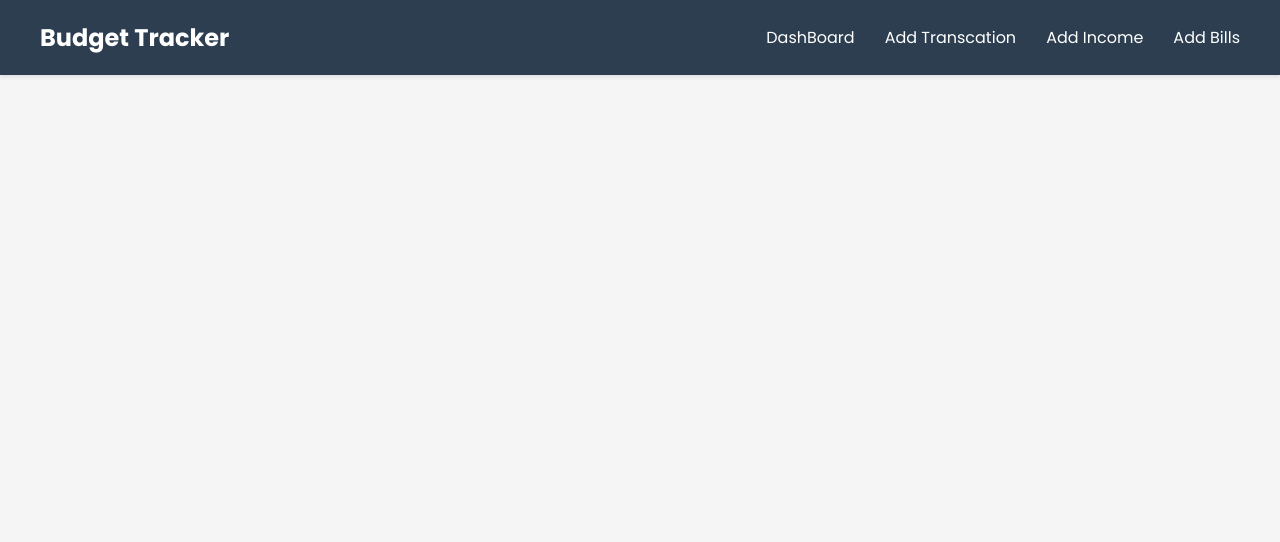
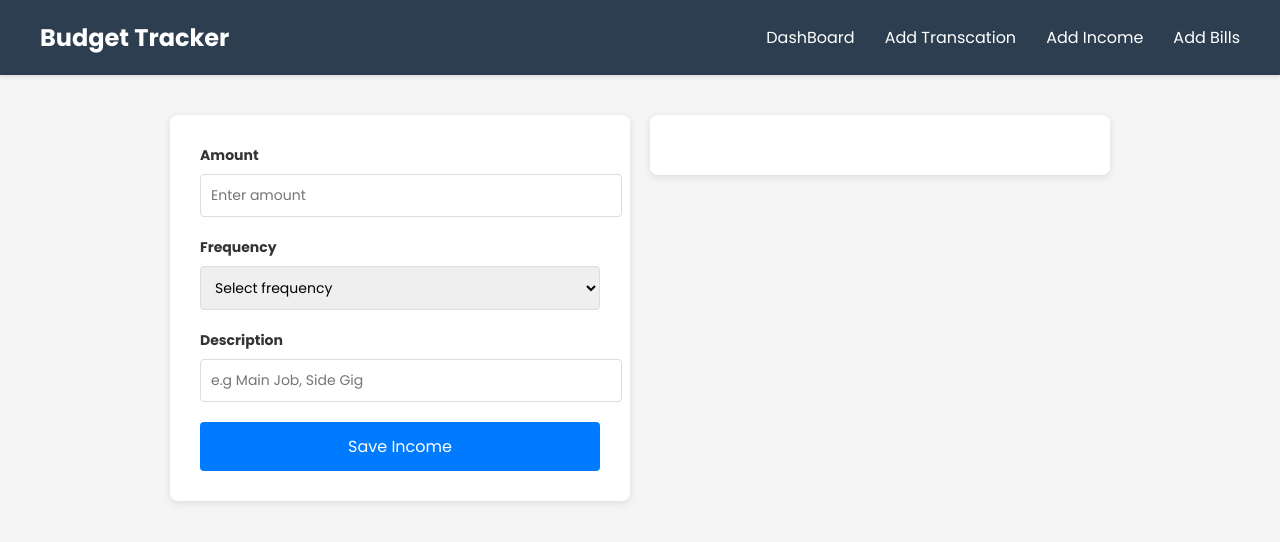
Before and after one commit to vidhusan12/budget-tracker, a React (Vite) app: page /add-income in a window 1280 px wide. Shown: the top 542 px of the page. Built offline with nearby package versions, Linux system fonts and the light colour scheme.

Commit message:
feat: add AddIncome component with frequency options and localStorage

```diff
--- a/src/App.jsx
+++ b/src/App.jsx
@@ -4,6 +4,7 @@ import { Routes, Route } from 'react-router-dom'
 import AddExpense from './Components/AddExpense/AddExpense'
 import Dashboard from './Components/Dashboard/Dashboard';
 import Navbar from './Components/Navbar/Navbar';
+import AddIncome from './Components/AddIncome/AddIncome';
 
 
 function App() {
@@ -53,6 +54,7 @@ function App() {
       <Routes>
         <Route path="/" element={<Dashboard expenses={expenses} incomes={incomes} bills={bills} savings={savings} />} />
         <Route path="/add-expense" element={<AddExpense expenses={expenses} setExpenses={setExpenses} />} />
+        <Route path="/add-income" element={<AddIncome incomes={incomes} setIncomes={setIncomes} />} />
       </Routes>
     </>
   )
--- a/src/Components/AddIncome/AddIncome.css
+++ b/src/Components/AddIncome/AddIncome.css
@@ -0,0 +1,87 @@
+.container {
+  display: flex;
+  justify-content: center;
+  align-items: flex-start;
+  gap: 20px;
+  min-height: 100vh;
+  padding: 40px 20px;
+}
+
+.left-box,
+.right-box {
+  flex: 1;
+  max-width: 400px;
+  padding: 30px;
+  box-shadow: 0 2px 8px rgba(0, 0, 0, 0.1);
+  border-radius: 8px;
+  background-color: #fff;
+}
+
+.left-box h3 {
+  margin-bottom: 8px;
+  font-size: 14px;
+  color: #333;
+}
+
+.left-box input,
+.left-box select {
+  width: 100%;
+  padding: 10px;
+  margin-bottom: 20px;
+  border: 1px solid #ddd;
+  border-radius: 4px;
+  font-size: 14px;
+}
+
+.left-box button {
+  width: 100%;
+  padding: 12px;
+  background-color: #007bff;
+  color: white;
+  border: none;
+  border-radius: 4px;
+  font-size: 16px;
+  cursor: pointer;
+}
+
+.left-box button:hover {
+  background-color: #0056b3;
+}
+
+.right-box {
+  overflow-y: auto;
+  max-height: 600px;
+}
+
+.incomes-list > div {
+  margin-bottom: 24px;
+}
+
+.incomes-list > div > p {
+  font-weight: 600;
+  font-size: 16px;
+  color: #333;
+  margin: 0 0 8px 0;
+  border-bottom: 1px solid #e0e0e0;
+}
+
+.incomes-list > div > div {
+  display: flex;
+  justify-content: space-between;
+  padding: 12px 0;
+  border-bottom: 1px solid #f0f0f0;
+}
+
+.incomes-list > div > div:last-child {
+  border-bottom: none;
+}
+
+.incomes-list > div > div span:first-child {
+  color: #666;
+  text-transform: capitalize;
+}
+
+.incomes-list > div > div span:last-child {
+  font-weight: 600;
+  color: #333;
+}
--- a/src/Components/AddIncome/AddIncome.jsx
+++ b/src/Components/AddIncome/AddIncome.jsx
@@ -0,0 +1,75 @@
+import React, { useState } from 'react'
+import './AddIncome.css'
+
+const AddIncome = ({ incomes, setIncomes }) => {
+
+  const [amount, setAmount] = useState('');
+  const [frequency, setFrequency] = useState('');
+  const [description, setDescription] = useState('');
+
+  // Handle Function
+  function handleSave() {
+    const newIncome = {
+      amount: Number(amount),
+      frequency: frequency,
+      description: description
+    }
+
+    setIncomes(prevIncomes => [...prevIncomes, newIncome])
+    setAmount('')
+    setFrequency('')
+    setDescription('')
+
+  }
+  return (
+    <div className="container">
+      <div className="left-box">
+        <div className="amount">
+          <h3>Amount</h3>
+          <input
+            type="number"
+            placeholder='Enter amount'
+            value={amount} onChange={(e) => setAmount(e.target.value)} />
+        </div>
+
+        <div className="frequency">
+          <h3>Frequency</h3>
+          <select
+            name=""
+            id=""
+            value={frequency}
+            onChange={(e) => setFrequency(e.target.value)}
+          >
+            <option value="">Select frequency</option>
+            <option value="weekly">Weekly</option>
+            <option value="fortnightly">Fortnightly</option>
+            <option value="monthly">Monthly</option>
+          </select>
+        </div>
+
+        <div className="description">
+          <h3>Description</h3>
+          <input
+            type="text"
+            placeholder='e.g Main Job, Side Gig'
+            value={description}
+            onChange={(e) => setDescription(e.target.value)} />
+        </div>
+        <button onClick={handleSave}>Save Income</button>
+      </div>
+
+      <div className="right-box">
+        <div className="incomes-list">
+          {incomes.map((income, index) => (
+            <div key={index}>
+              <p>{income.description}</p>
+              <p>${income.amount} ({income.frequency})</p>
+            </div>
+          ))}
+        </div>
+      </div>
+    </div>
+  )
+}
+
+export default AddIncome
```
